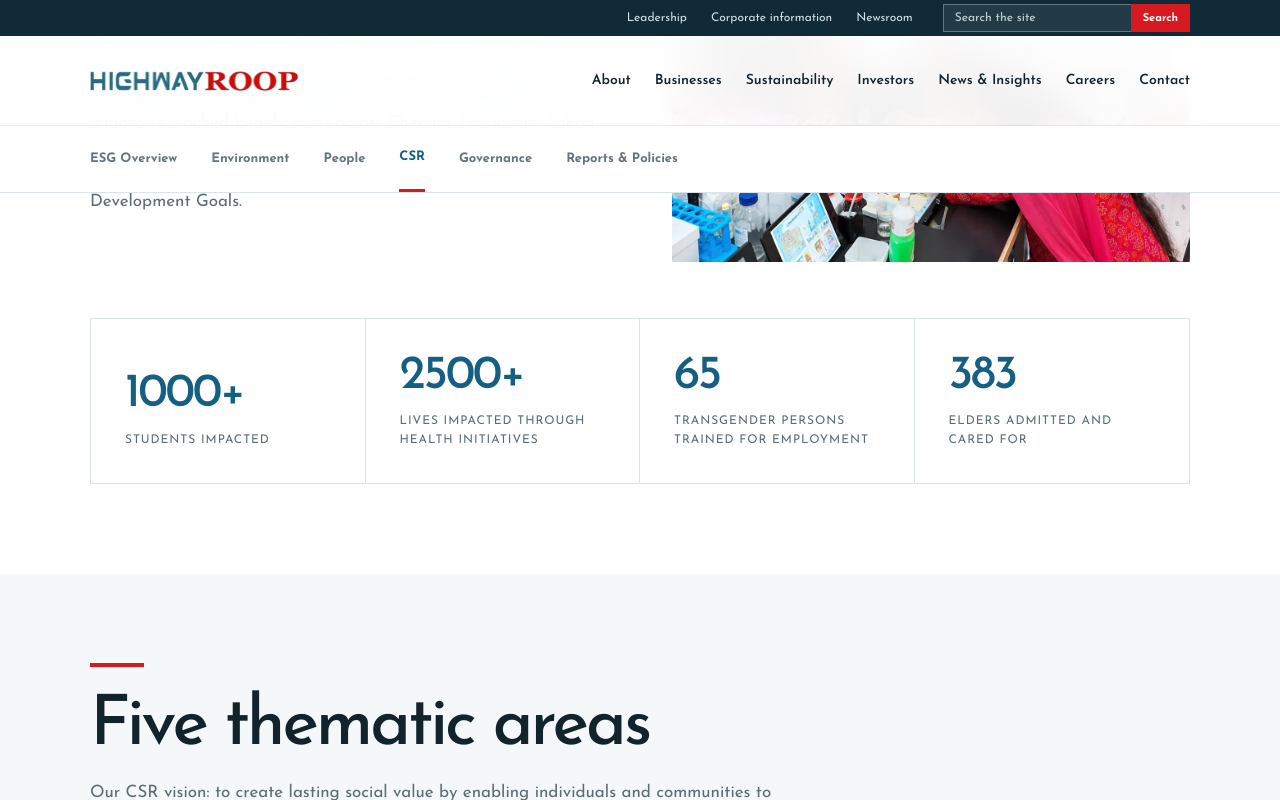
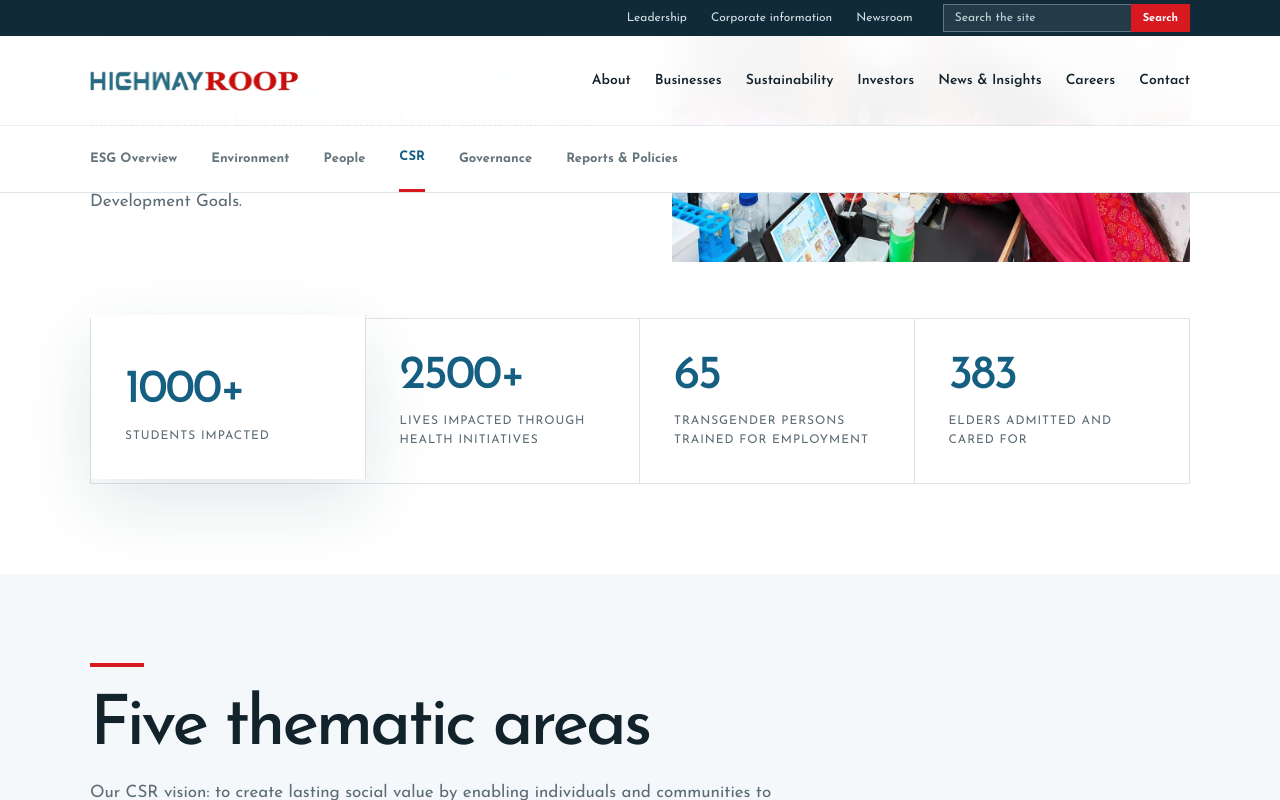
Before and after one commit to Akash-abacusdesk/highwayroop, a Next.js app: page /sustainability/csr in a window 1280 px wide. In both pictures the pointer is over the element "1000+ STUDENTS IMPACTED". Shown: the part 995-1795 px from the top of the page. Built offline with nearby package versions, Linux system fonts and the light colour scheme.

Commit message:
Card lift hover, new News and Business Enquiries heroes

```diff
--- a/components/about/about.css
+++ b/components/about/about.css
@@ -317,3 +317,7 @@ a.ab-card:hover{box-shadow:var(--shadow);transform:translateY(-4px);position:rel
 .ab-card:not(.has-slot):hover .ab-card-notes{border-top-color:rgba(255,255,255,.35)}
 .ab-card:not(.has-slot):hover .ab-doc-btn{border-color:#fff}
 @media(prefers-reduced-motion:reduce){.ab-card:not(.has-slot):hover,.ab-steps>div:hover{transform:none}}
+/* Gentle lift for boxed cards that had no hover state */
+.ab-stat,.ab-office>div,.ab-news-card,.ab-card.has-slot{position:relative;background:#fff;transition:transform .25s,box-shadow .25s}
+.ab-stat:hover,.ab-office>div:hover,.ab-news-card:hover,.ab-card.has-slot:hover{transform:translateY(-4px);box-shadow:var(--shadow);z-index:1}
+@media(prefers-reduced-motion:reduce){.ab-stat:hover,.ab-office>div:hover,.ab-news-card:hover,.ab-card.has-slot:hover{transform:none}}
```
Also changed, not shown: public/assets/hero-business-enquiry-v2.webp, public/assets/hero-news.webp.
